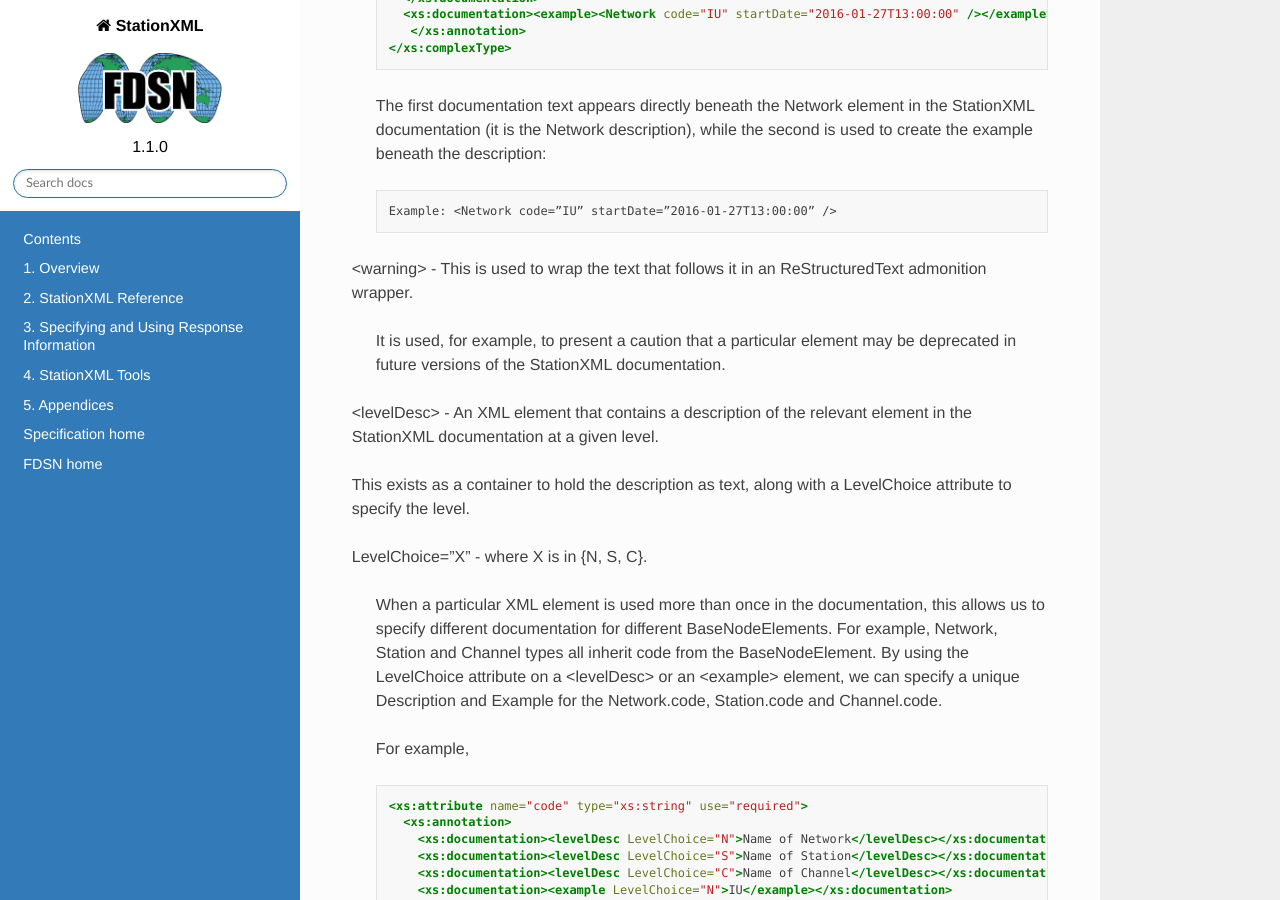
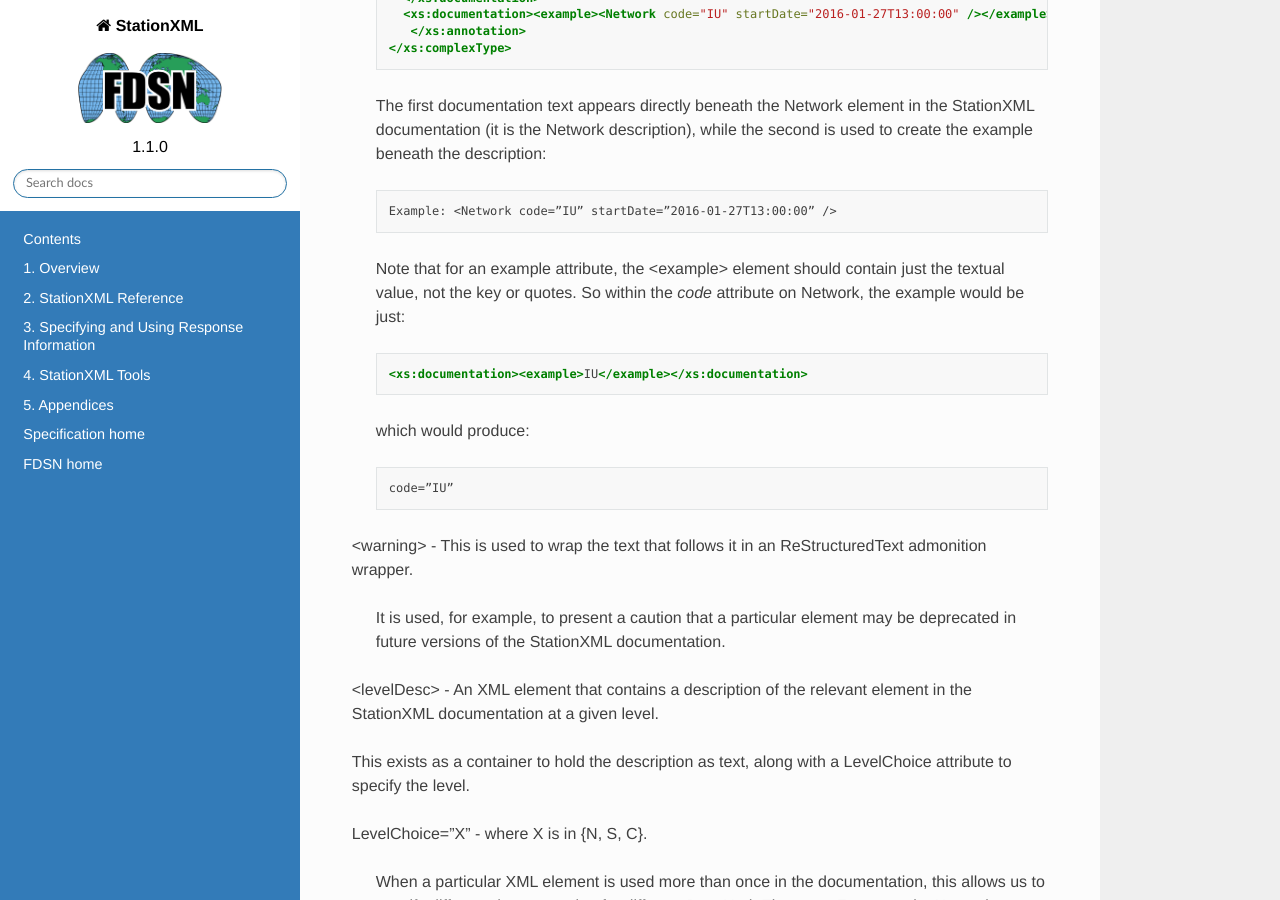
Before and after one commit to FDSN/StationXML, a Sphinx documentation site: the page built from docs/schema-keywords.rst, in a window 1280 px wide and 900 px high, scrolled down 822 px. Built offline with Sphinx 7.4.7 and the Read the Docs theme 2.0.0, drawn with Linux system fonts in a browser that asks for light colours.

Commit message:
add text about only using value for attributes

```diff
--- a/docs/schema-keywords.rst
+++ b/docs/schema-keywords.rst
@@ -42,6 +42,18 @@ These serve the following roles:
    beneath the description::
 
       Example: <Network code=”IU” startDate=”2016-01-27T13:00:00” />
+
+   Note that for an example attribute, the <example> element should contain just
+   the textual value, not the key or quotes. So within the `code` attribute on
+   Network, the example would be just:
+
+   .. code-block:: XML
+
+    <xs:documentation><example>IU</example></xs:documentation>
+
+   which would produce::
+
+      code=”IU”
 
 * <warning> - This is used to wrap the text that follows it in an ReStructuredText admonition wrapper.
 
```
